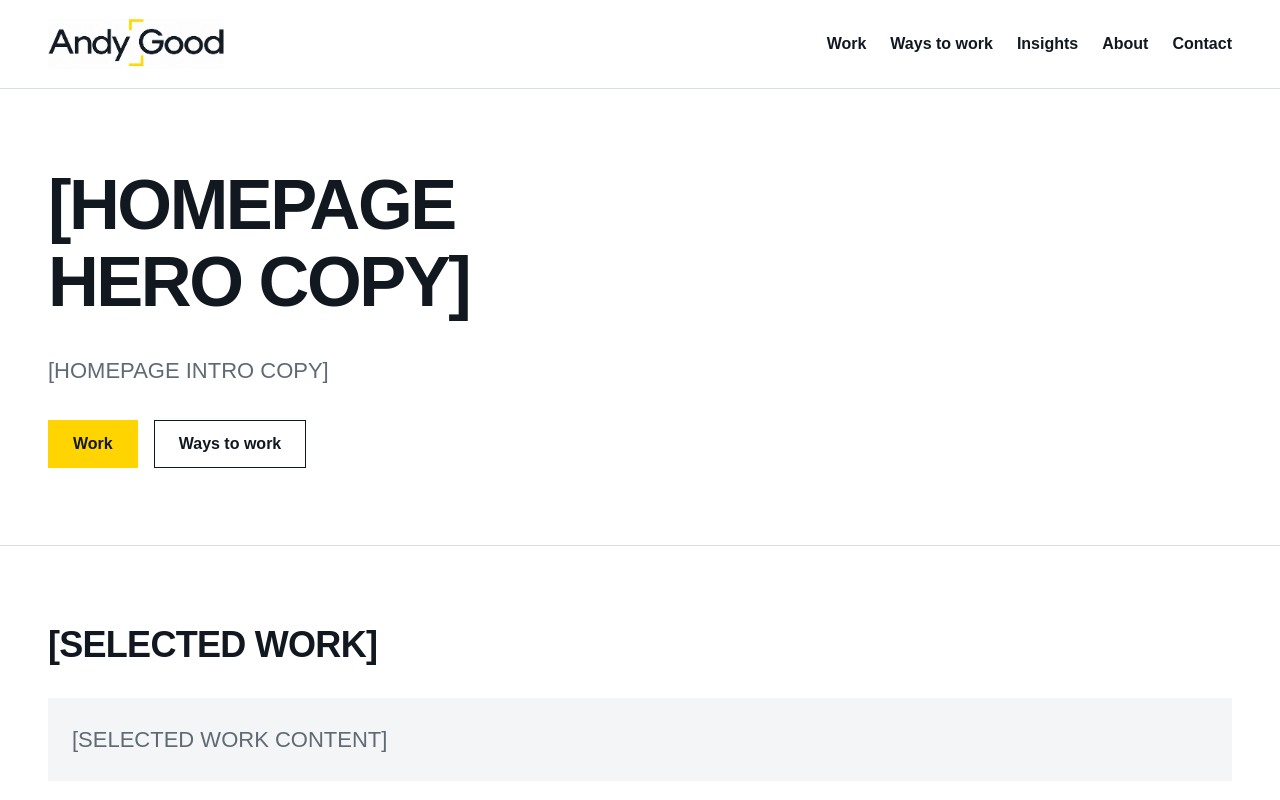
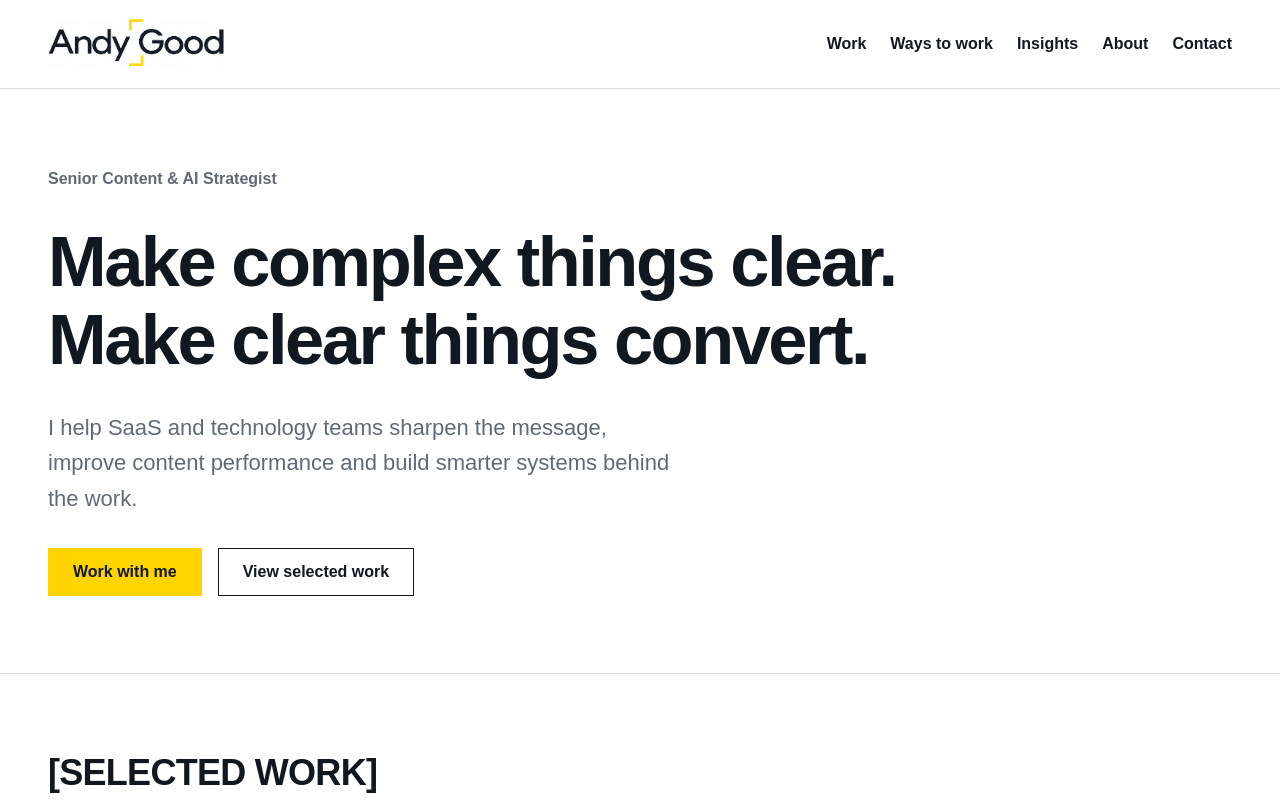
Before and after one commit to andeegee/andygood.me, a Next.js app: page / in a window 1280 px wide. Shown: the top 800 px of the page. Built offline with nearby package versions, Linux system fonts and the light colour scheme; a web font is replaced by a local one.

Commit message:
Replace homepage hero with approved strategy copy

```diff
--- a/src/app/globals.css
+++ b/src/app/globals.css
@@ -44,6 +44,11 @@ button:disabled { cursor: not-allowed; color: var(--slate); background: var(--fo
 .section { padding-block: var(--section-space); }
 .section + .section { border-top: 1px solid var(--steel); }
 .page-stack { display: grid; gap: var(--space-8); justify-items: start; }
+.hero { max-width: 68rem; }
+.hero-eyebrow { font-weight: 600; color: var(--slate); }
+.hero-title { max-width: none; }
+.hero-title span { display: block; text-wrap: balance; }
+.hero-summary { max-width: 52ch; font-size: var(--text-lead); color: var(--slate); }
 .site-header { border-bottom: 1px solid var(--steel); }
 .header-inner { display: flex; align-items: center; justify-content: space-between; gap: var(--space-6); min-height: 5.5rem; padding-block: var(--space-4); flex-wrap: wrap; }
 .site-brand { display: inline-flex; align-items: center; min-height: 2.75rem; flex-shrink: 0; width: clamp(9rem, 17vw, 11rem); max-width: 100%; }
--- a/src/app/page.tsx
+++ b/src/app/page.tsx
@@ -5,10 +5,17 @@ export const metadata = pageMetadata("Andy Good", "/", "[HOMEPAGE META DESCRIPTI
 
 export default function HomePage() {
   return <>
-    <Section aria-labelledby="page-title"><div className="page-stack">
-      <h1 id="page-title">[HOMEPAGE HERO COPY]</h1>
-      <Placeholder>[HOMEPAGE INTRO COPY]</Placeholder>
-      <div className="actions"><ActionLink href="/work/">Work</ActionLink><ActionLink href="/work-with-me/" variant="secondary">Ways to work</ActionLink></div>
+    <Section aria-labelledby="page-title"><div className="page-stack hero">
+      <p className="hero-eyebrow">Senior Content &amp; AI Strategist</p>
+      <h1 id="page-title" className="hero-title">
+        <span>Make complex things clear.</span>{" "}
+        <span>Make clear things convert.</span>
+      </h1>
+      <p className="hero-summary">I help SaaS and technology teams sharpen the message, improve content performance and build smarter systems behind the work.</p>
+      <div className="actions">
+        <ActionLink href="/work-with-me/">Work with me</ActionLink>
+        <ActionLink href="/work/" variant="secondary">View selected work</ActionLink>
+      </div>
     </div></Section>
     <Section aria-labelledby="selected-work"><div className="page-stack"><h2 id="selected-work">[SELECTED WORK]</h2><div className="placeholder-panel"><Placeholder>[SELECTED WORK CONTENT]</Placeholder></div></div></Section>
   </>;
```
